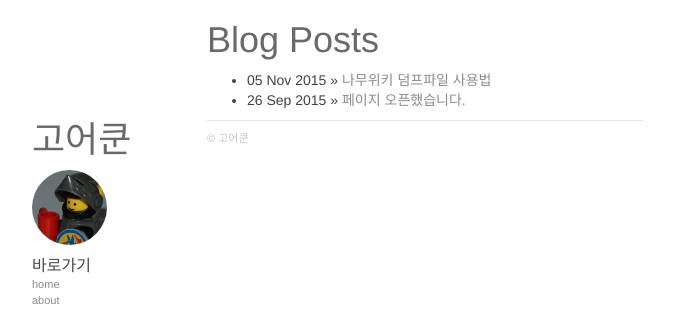
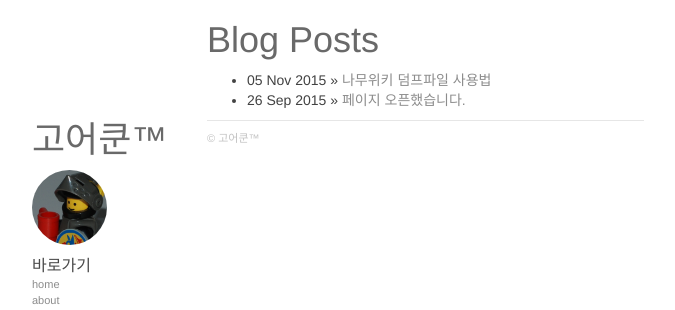
Before and after one commit to gorekun/gorekun.github.io, a Jekyll site: the page built from index.html, in a window 1280 px wide. Shown: the top 310 px of the page, without its empty margins (273-948 px from the left). Built offline with Jekyll 4.4.1, drawn with Linux system fonts in a browser that asks for light colours; nearby versions of some CDN libraries.

```diff
--- /dev/null
+++ b/Gemfile
@@ -0,0 +1,4 @@
+source "https://rubygems.org"
+
+gem "jekyll"
+gem "jekyll-paginate"
--- a/_config.yml
+++ b/_config.yml
@@ -4,10 +4,9 @@ kramdown:
   input: GFM
   syntax_highlighter: rouge
   extensions:			[ footnotes ]
-gems: [ jekyll-paginate ]
 
 # Setup
-name: 고어쿤
+name: 고어쿤™
 permalink: /:title/
 about: 가장 최강의 위키니트.
 urls:
```
